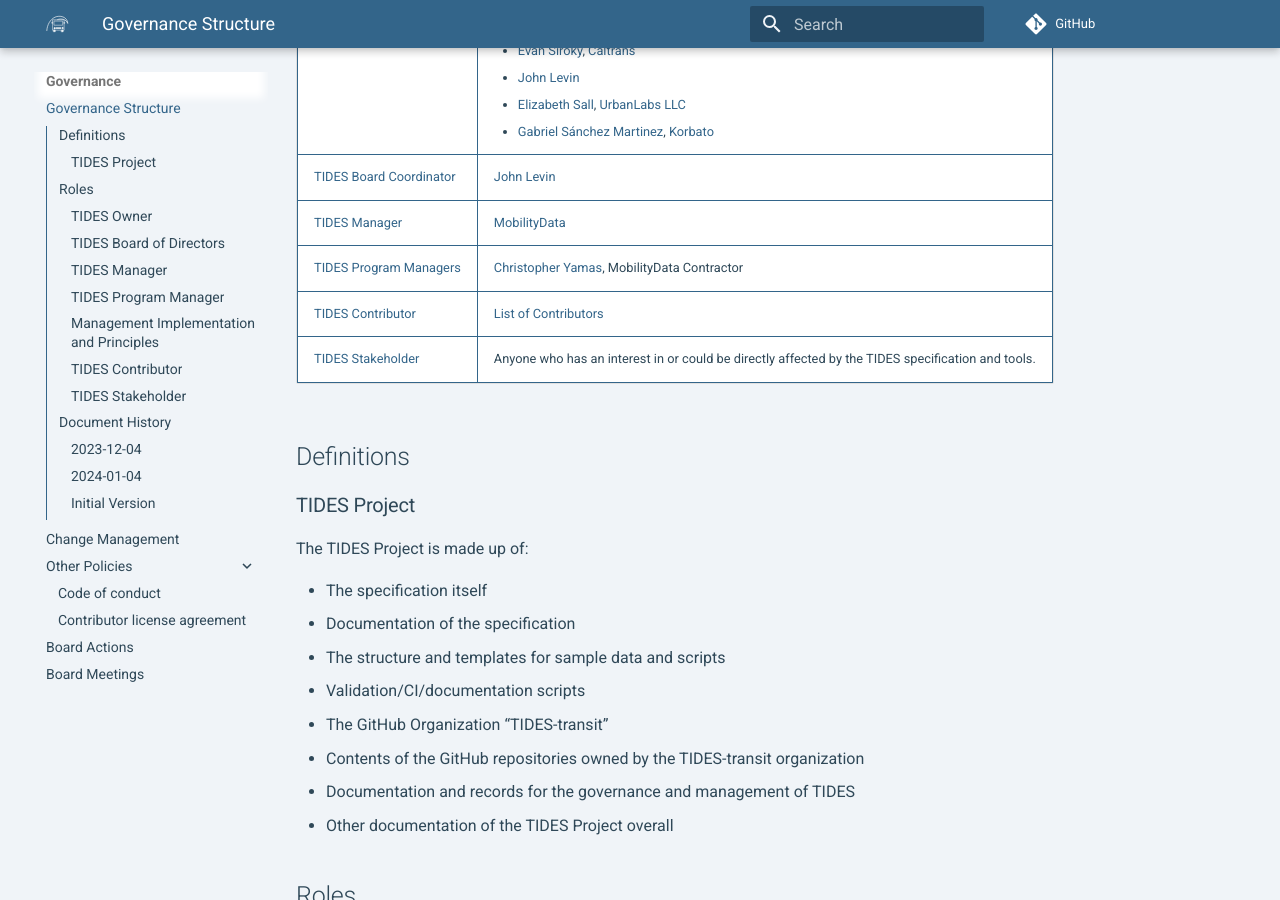
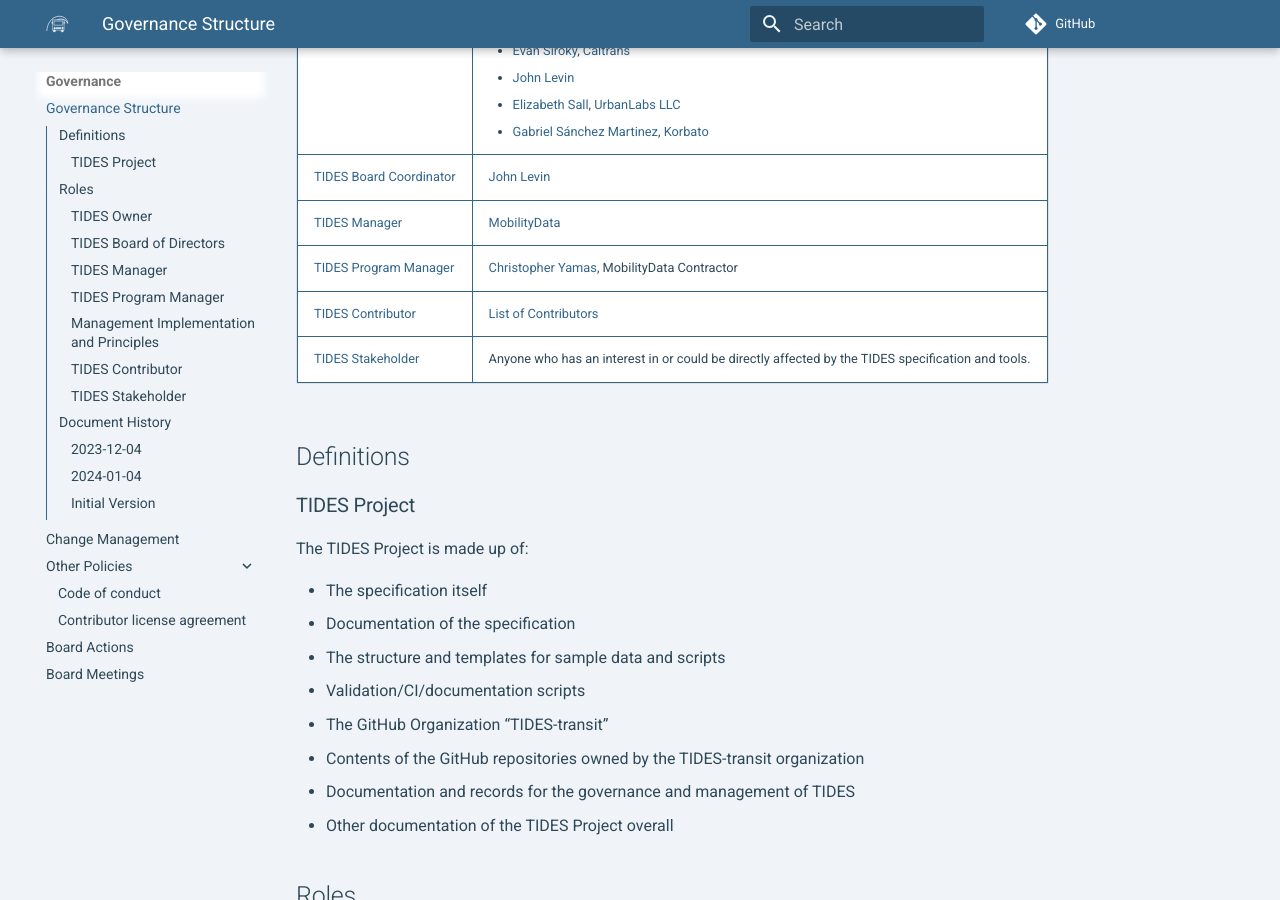
Before and after one commit to gtfs-zone/TIDES, an MkDocs documentation site: the page built from docs/governance.md, in a window 1280 px wide and 900 px high, scrolled down 400 px. Built offline with MkDocs 1.6.1 and Material for MkDocs 9.7.7, drawn with Linux system fonts in a browser that asks for light colours; nearby versions of some CDN libraries; comment, search, counter and statistics services are not loaded; the version menu is left out.

Commit message:
depluralize Program Manager role label

```diff
--- a/docs/governance.md
+++ b/docs/governance.md
@@ -7,7 +7,7 @@ Governance of the TIDES Project is achieved through the definition and filling o
 | [TIDES Board](#tides-board-of-directors) | <ul><li>[Michael Eichler](https://github.com/planitmichael), [Washington Metropolitan Area Transit Authority](https://hwww.wmata.com/)</li><li>[Evan Siroky](https://github.com/evansiroky), [Caltrans](https://dot.ca.gov)</li><li>[John Levin](https://github.com/jlstpaul)</li><li>[Elizabeth Sall](https://github.com/e-lo), [UrbanLabs LLC](https://urbanlabs.io)</li><li>[Gabriel Sánchez Martinez](https://github.com/gabriel-korbato), [Korbato](https://korbato.com/)</li></ul> |
 | [TIDES Board Coordinator](#board-coordinator) | [John Levin](https://github.com/jlstpaul) |
 | [TIDES Manager](#tides-manager) | [MobilityData](https://mobilitydata.org) |
-| [TIDES Program Managers](#tides-program-manager) | [Christopher Yamas](https://github.com/chrisyamas), MobilityData Contractor |
+| [TIDES Program Manager](#tides-program-manager) | [Christopher Yamas](https://github.com/chrisyamas), MobilityData Contractor |
 | [TIDES Contributor](#tides-contributor) | [List of Contributors](development.md#contributors.md) |
 | [TIDES Stakeholder](#tides-stakeholder) | Anyone who has an interest in or could be directly affected by the TIDES specification and tools. |
 
```
